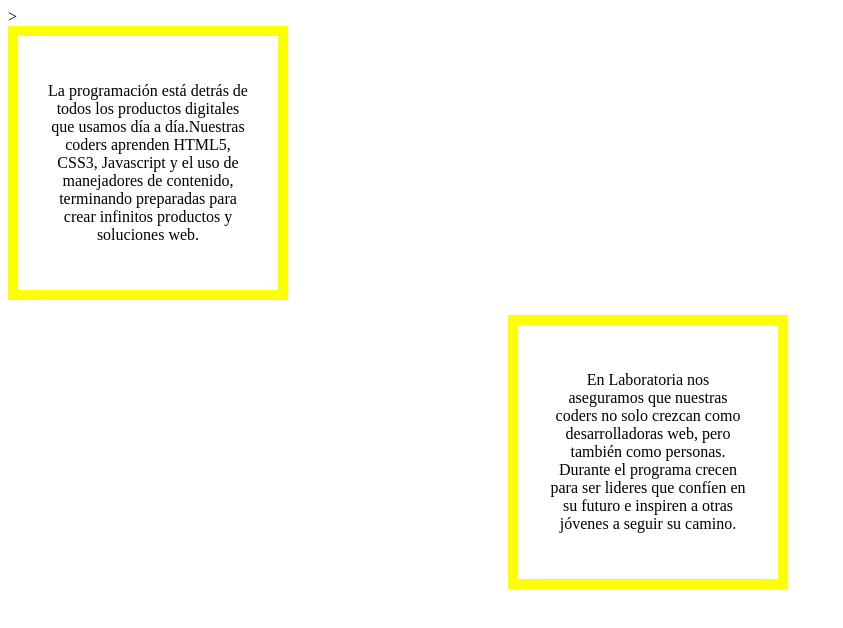
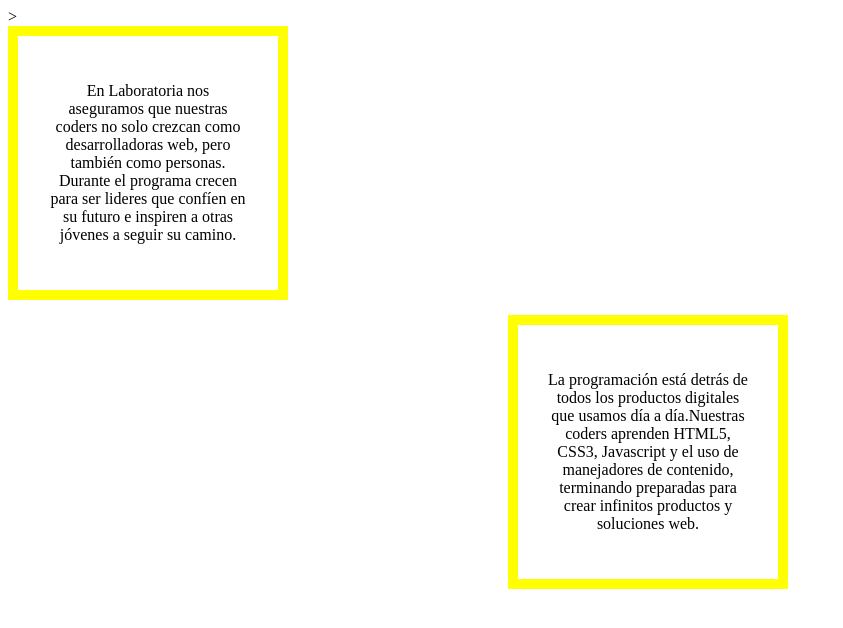
Before and after one commit to pabg/margenes-automaticos, a plain HTML site: page index.html in a window 1280 px wide. Shown: the whole page, without its empty margins (0-843 px from the left). Drawn offline with Linux system fonts and the light colour scheme.

Commit message:
Cambios orden textos

```diff
--- a/index.html
+++ b/index.html
@@ -6,11 +6,13 @@
      <meta charset="utf-8">>
 </head>
 <body>
-     <div class="caja1">
-         <p>La programación está detrás de todos los productos digitales que usamos día a día.Nuestras coders aprenden HTML5, CSS3, Javascript y el uso de manejadores de contenido, terminando preparadas para crear infinitos productos y soluciones web.</p>
-     </div>
-     <div class="caja2">
-     	 <p>En Laboratoria nos aseguramos que nuestras coders no solo crezcan como desarrolladoras web, pero también como personas. Durante el programa crecen para ser lideres que confíen en su futuro e inspiren a otras jóvenes a seguir su camino.</p>
-     </div>
+    <div class="caja1">
+         <p>En Laboratoria nos aseguramos que nuestras coders no solo crezcan como desarrolladoras web, pero también como personas. Durante el programa crecen para ser lideres que confíen en su futuro e inspiren a otras jóvenes a seguir su camino.
+         </p>
+    </div>
+    <div class="caja2">
+     	 <p>La programación está detrás de todos los productos digitales que usamos día a día.Nuestras coders aprenden HTML5, CSS3, Javascript y el uso de manejadores de contenido, terminando preparadas para crear infinitos productos y soluciones web.
+     	 </p>
+    </div>
 </body>
 </html>
```
